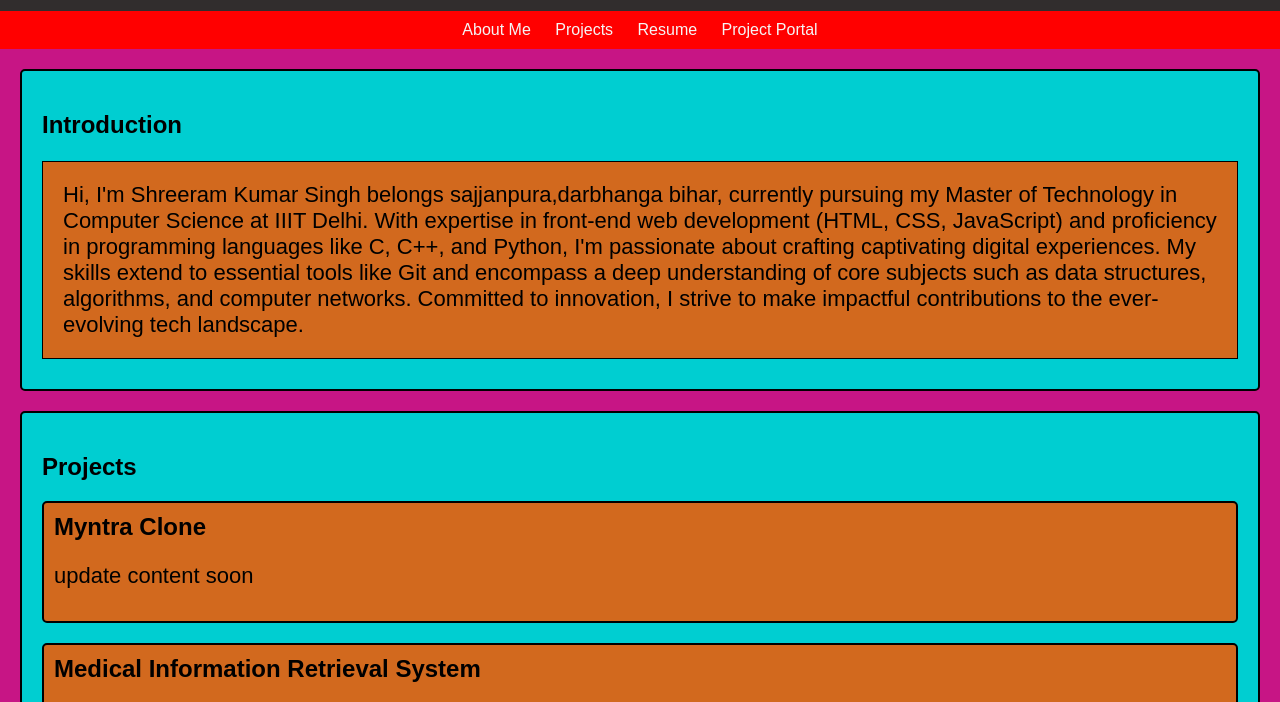
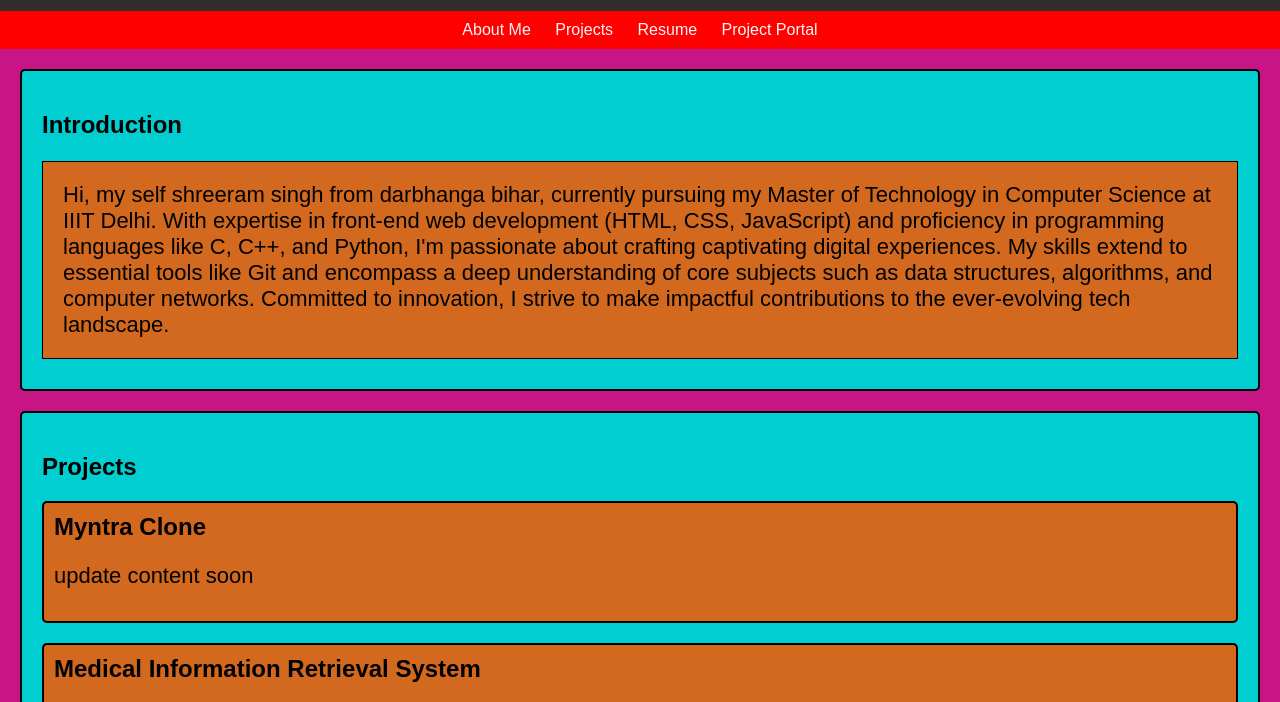
Before and after one commit to Shreeram23091/portfolio-Demo, a plain HTML site: page index.html in a window 1280 px wide. Shown: the part 89-791 px from the top of the page. Drawn offline with Linux system fonts and the light colour scheme.

Commit message:
change my intro

```diff
--- a/index.html
+++ b/index.html
@@ -100,7 +100,7 @@
     <section id="about">
         <h1>Introduction</h1>
         <p>
-            Hi, I'm Shreeram Kumar Singh belongs  sajjanpura,darbhanga bihar, currently pursuing my Master of Technology in Computer Science at IIIT Delhi. With expertise in front-end web development (HTML, CSS, JavaScript) and proficiency in programming languages like C, C++, and Python, I'm passionate about crafting captivating digital experiences. My skills extend to essential tools like Git and encompass a deep understanding of core subjects such as data structures, algorithms, and computer networks. Committed to innovation, I strive to make impactful contributions to the ever-evolving tech landscape.
+            Hi, my self shreeram singh from darbhanga bihar, currently pursuing my Master of Technology in Computer Science at IIIT Delhi. With expertise in front-end web development (HTML, CSS, JavaScript) and proficiency in programming languages like C, C++, and Python, I'm passionate about crafting captivating digital experiences. My skills extend to essential tools like Git and encompass a deep understanding of core subjects such as data structures, algorithms, and computer networks. Committed to innovation, I strive to make impactful contributions to the ever-evolving tech landscape.
         </p>
     </section>
     <section id="projects">
```
